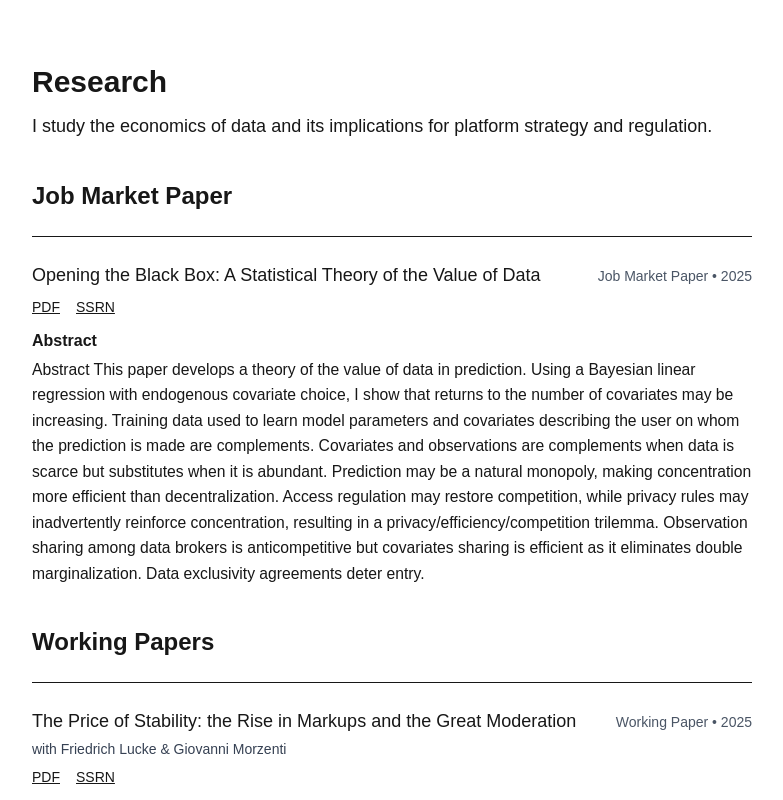
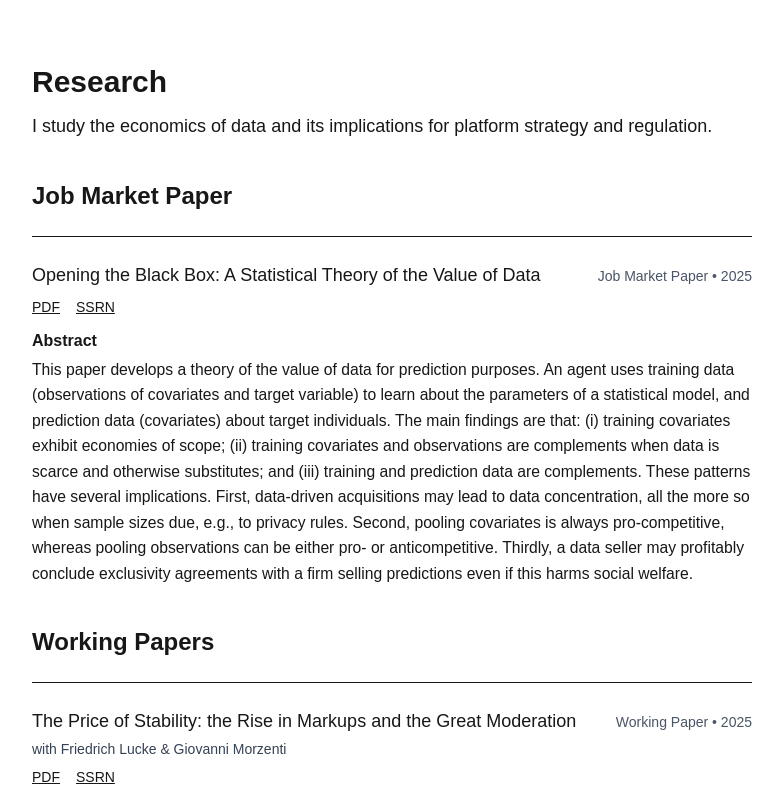
Before and after one commit to giovannicollarizzi/mysite, a Next.js app: page /research in a window 1280 px wide. Shown: the top 800 px of the page, without its empty margins (248-1031 px from the left). Built offline with nearby package versions, Linux system fonts and the light colour scheme.

Commit message:
abstract update jmp 1103

```diff
--- a/src/app/research/page.tsx
+++ b/src/app/research/page.tsx
@@ -23,7 +23,7 @@ export const metadata = {
     pdf: "/papers/jmp.pdf",
     ssrn: "https://papers.ssrn.com/sol3/papers.cfm?abstract_id=5157961",
     abstract:
-      "Abstract This paper develops a theory of the value of data in prediction. Using a Bayesian linear regression with endogenous covariate choice, I show that returns to the number of covariates may be increasing. Training data used to learn model parameters and covariates describing the user on whom the prediction is made are complements. Covariates and observations are complements when data is scarce but substitutes when it is abundant. Prediction may be a natural monopoly, making concentration more efficient than decentralization. Access regulation may restore competition, while privacy rules may inadvertently reinforce concentration, resulting in a privacy/efficiency/competition trilemma. Observation sharing among data brokers is anticompetitive but covariates sharing is efficient as it eliminates double marginalization. Data exclusivity agreements deter entry.",
+      "This paper develops a theory of the value of data for prediction purposes. An agent uses training data (observations of covariates and target variable) to learn about the parameters of a statistical model, and prediction data (covariates) about target individuals. The main findings are that: (i) training covariates exhibit economies of scope; (ii) training covariates and observations are complements when data is scarce and otherwise substitutes; and (iii) training and prediction data are complements. These patterns have several implications. First, data-driven acquisitions may lead to data concentration, all the more so when sample sizes due, e.g., to privacy rules. Second, pooling covariates is always pro-competitive, whereas pooling observations can be either pro- or anticompetitive. Thirdly, a data seller may profitably conclude exclusivity agreements with a firm selling predictions even if this harms social welfare.",
   };
 
   const workingPapers: Paper[] = [
```
Also changed, not shown: 1 other file (tests, documents, lock files or other folders).
